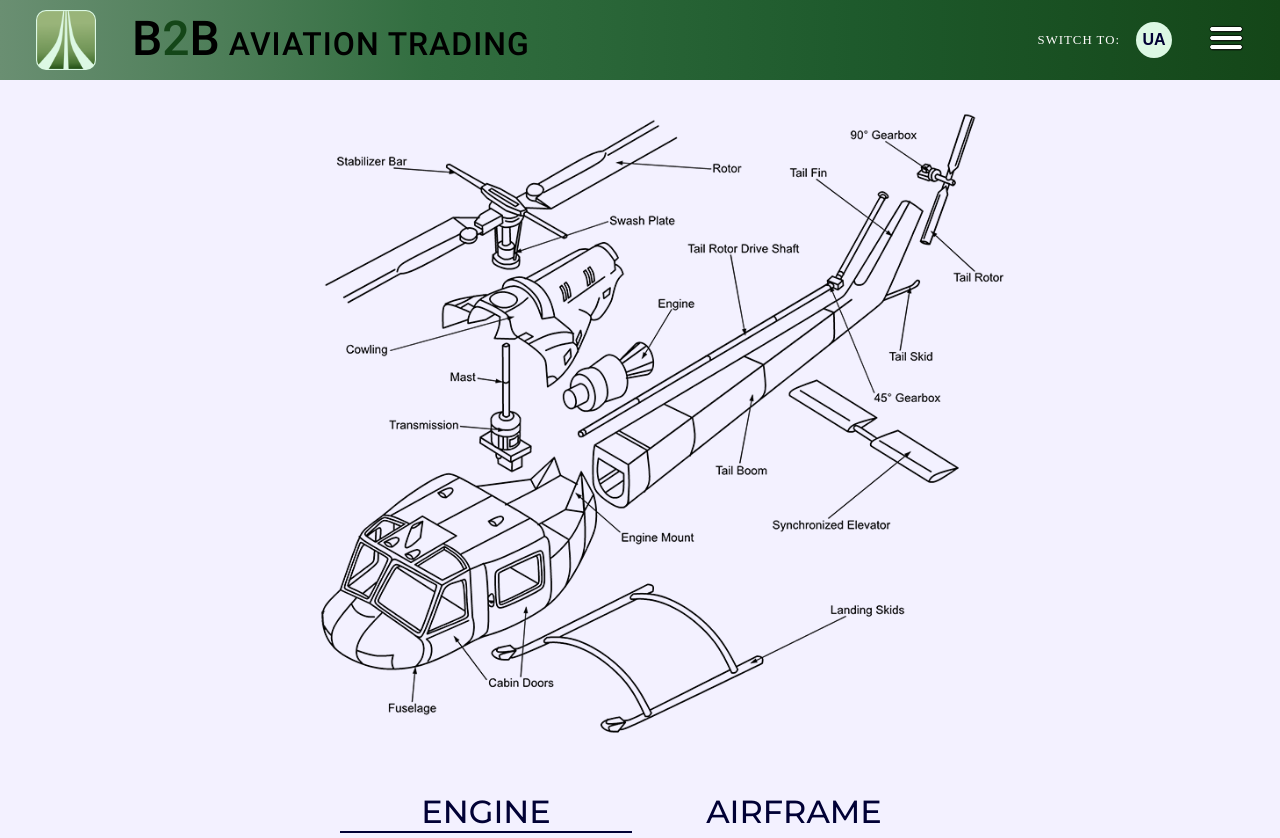
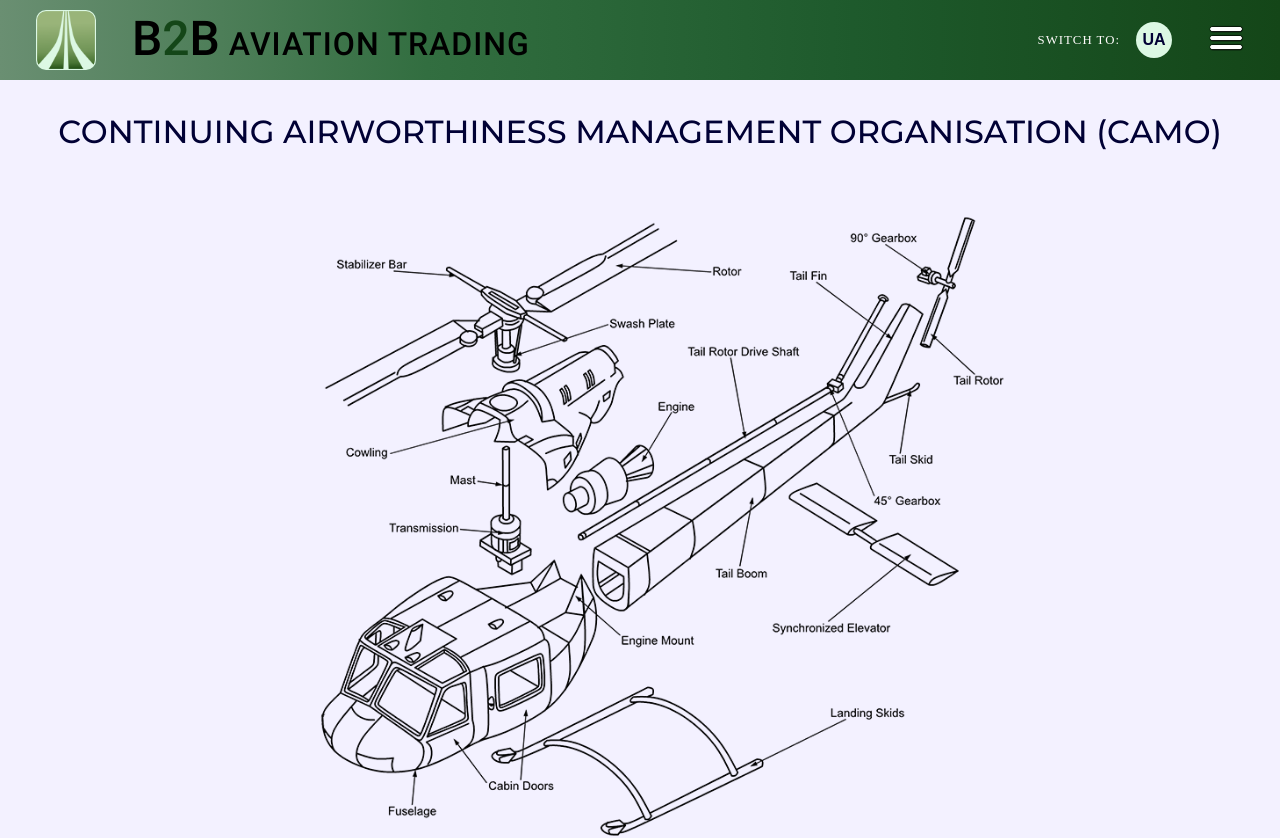
Before and after one commit to Zakatsiura/b2b_site, a React (Create React App) app: page /service/camo in a window 1280 px wide. Shown: the top 838 px of the page. Built offline with nearby package versions, Linux system fonts and the light colour scheme.

Commit message:
Add Camo and Mro components

```diff
--- /dev/null
+++ b/src/components/Camo/Camo.module.css
@@ -0,0 +1,16 @@
+.wrapper {
+    max-width: 1400px;
+    margin: 0 auto;
+    background-color: var(--lightwhite);
+    font-family: 'Montserrat', sans-serif;
+    font-weight: 300;
+    color: var(--primaryblack);
+}
+
+.title {
+    font-size: 2rem;
+    font-weight: 500;
+    text-align: center;
+    padding: 2rem 0;
+    text-transform: uppercase;
+}
--- /dev/null
+++ b/src/components/Camo/Camo.tsx
@@ -0,0 +1,26 @@
+import { useContext } from 'react';
+import styles from './Camo.module.css';
+
+import { LanguageContext } from '../../context/languageContext';
+import { locales } from '../../locales/locales';
+
+const Camo = () => {
+    const languageContext = useContext(LanguageContext);
+
+    if (!languageContext) {
+        return null;
+    }
+
+    const { language } = languageContext;
+    return (
+        <>
+            <section className={styles.wrapper}>
+                <h1 className={styles.title}>
+                    {locales[language].camo__title}
+                </h1>
+            </section>
+        </>
+    );
+};
+
+export default Camo;
--- /dev/null
+++ b/src/components/Mro/Mro.module.css
@@ -0,0 +1,16 @@
+.wrapper {
+    max-width: 1400px;
+    margin: 0 auto;
+    background-color: var(--lightwhite);
+    font-family: 'Montserrat', sans-serif;
+    font-weight: 300;
+    color: var(--primaryblack);
+}
+
+.title {
+    font-size: 2rem;
+    font-weight: 500;
+    text-align: center;
+    padding: 2rem 0;
+    text-transform: uppercase;
+}
--- /dev/null
+++ b/src/components/Mro/Mro.tsx
@@ -0,0 +1,26 @@
+import { useContext } from 'react';
+import styles from './Mro.module.css';
+
+import { LanguageContext } from '../../context/languageContext';
+import { locales } from '../../locales/locales';
+
+const Mro = () => {
+    const languageContext = useContext(LanguageContext);
+
+    if (!languageContext) {
+        return null;
+    }
+
+    const { language } = languageContext;
+    return (
+        <>
+            <section className={styles.wrapper}>
+                <h1 className={styles.title}>
+                    {locales[language].mro__title}
+                </h1>
+            </section>
+        </>
+    );
+};
+
+export default Mro;
--- a/src/locales/en.json
+++ b/src/locales/en.json
@@ -23,5 +23,7 @@
     "service__text1": "Our company is an impeccable professional in the field of helicopter maintenance. We take pride in our excellent reputation and strive for flawless quality in every aspect of our work. Our team consists of experienced and qualified specialists who know all the intricacies and peculiarities of servicing helicopters of various models.",
     "service__text2": "We adhere to the highest safety standards and follow strict protocols to ensure the reliability and safety of every aircraft that comes to us for maintenance. Our advanced technology and modern equipment help us achieve the best results in helicopter servicing and repairs.",
     "service__text3": "The quality of our work is confirmed by satisfied clients who return to us and recommend us to their partners. We take pride in the fact that our company is not just a service center but a reliable partner you can rely on. Your helicopter is in the capable hands of our professionals!",
-    "service__btntext": "Learn more"
+    "service__btntext": "Learn more",
+    "camo__title": "Continuing Airworthiness Management Organisation (CAMO)",
+    "mro__title": "Maintenance Repair Organisation (MRO)"
 }
--- a/src/locales/ua.json
+++ b/src/locales/ua.json
@@ -23,5 +23,7 @@
     "service__text1": "Наша компанія є бездоганним професіоналом у галузі технічного обслуговування вертольотів. Ми пишаємося нашою відмінною репутацією та прагнемо до бездоганної якості в кожному аспекті нашої роботи. Наша команда складається з досвідчених та кваліфікованих фахівців, які знають всі тонкощі та особливості обслуговування вертольотів різних моделей.",
     "service__text2": "Ми дотримуємося найвищих стандартів безпеки та дотримуємося строгих протоколів, щоб забезпечити надійність та безпеку кожного повітряного судна, яке потрапляє до нас на обслуговування. Наша передова технологія та сучасне обладнання допомагають нам досягати найкращих результатів у обслуговуванні та ремонті вертольотів.",
     "service__text3": "Якість нашої роботи підтверджується задоволеними клієнтами, які повертаються до нас знову та рекомендують нас своїм партнерам. Ми пишаємося тим, що наша компанія - це не просто сервісний центр, а надійний партнер, на якого можна покластися. Ваш вертоліт - у надійних руках наших фахівців!",
-    "service__btntext": "Перейти"
+    "service__btntext": "Перейти",
+    "camo__title": "Організація з управління підтриманням льотної придатності (CAMO)",
+    "mro__title": "Організація з технічного обсуговуввання (MRO)"
 }
--- a/src/pages/CamoPage.tsx
+++ b/src/pages/CamoPage.tsx
@@ -1,7 +1,9 @@
 import { ScrollToTopButton, Tabs, Video } from "../components";
+import Camo from "../components/Camo/Camo";
 
 const CamoPage = () => {
     return <div>
+        <Camo/>
         <Tabs />
         <Video/>
         <ScrollToTopButton />
--- a/src/pages/Part145Page.tsx
+++ b/src/pages/Part145Page.tsx
@@ -1,8 +1,10 @@
 import { ScrollToTopButton, Tabs } from '../components';
+import Mro from '../components/Mro/Mro';
 
 const Part145Page = () => {
     return (
         <div>
+            <Mro/>
             <Tabs />
             <ScrollToTopButton/>
         </div>
```
Also changed, not shown: src/components/Card/Card.tsx (+0 -15 lines).
